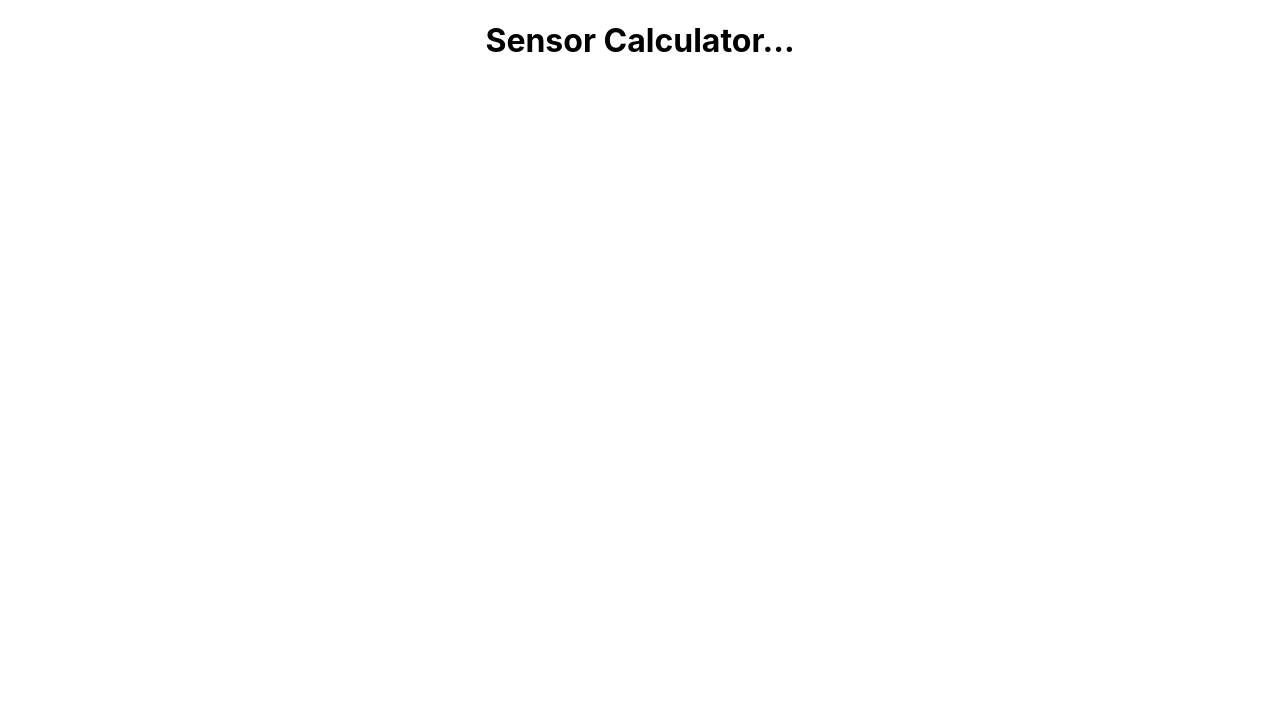
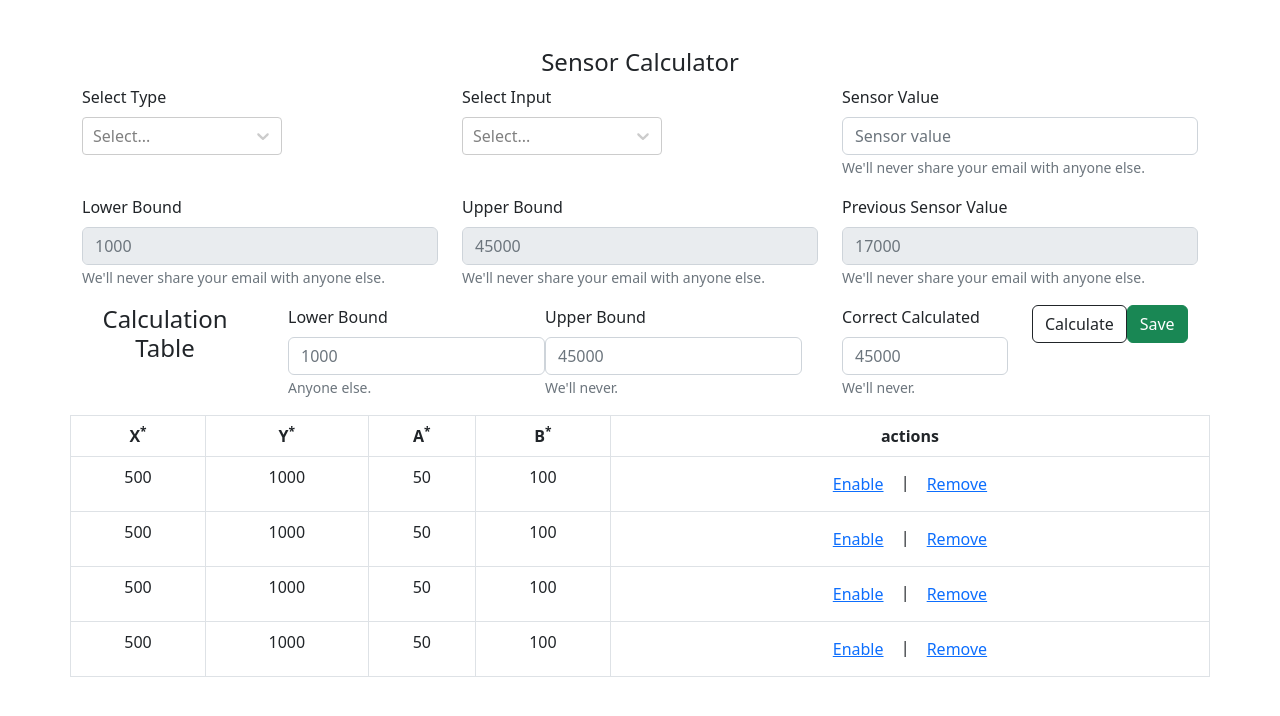
Before and after one commit to nomanfarooq/sensor-calculation-table, a React (Create React App) app: page / in a window 1280 px wide. Shown: the top 716 px of the page. Built offline with nearby package versions, Linux system fonts and the light colour scheme.

Commit message:
layout added sensor calculator

```diff
--- a/src/App.js
+++ b/src/App.js
@@ -1,5 +1,6 @@
 //import logo from './logo.svg';
 import './App.css';
+import 'bootstrap/dist/css/bootstrap.min.css';
 import SensorCalculator from "./components/SensorCalculator";
 
 function App() {
--- /dev/null
+++ b/src/components/CalculationTable.js
@@ -0,0 +1,54 @@
+import Table from 'react-bootstrap/Table';
+import { Button } from 'react-bootstrap';
+
+function createData ( x, y, a, b ) {
+	return {x, y, a, b};
+}
+
+function CalculationTable () {
+	return (
+		<Table bordered hover>
+			<thead>
+			<tr>
+				<th>X<sup>*</sup></th>
+				<th>Y<sup>*</sup></th>
+				<th>A<sup>*</sup></th>
+				<th>B<sup>*</sup></th>
+				<th>actions</th>
+			</tr>
+			</thead>
+			<tbody>
+			<tr>
+				<td>500</td>
+				<td>1000</td>
+				<td>50</td>
+				<td>100</td>
+				<td><Button variant="link">Enable</Button> | <Button variant="link">Remove</Button></td>
+			</tr>
+			<tr>
+				<td>500</td>
+				<td>1000</td>
+				<td>50</td>
+				<td>100</td>
+				<td><Button variant="link">Enable</Button> | <Button variant="link">Remove</Button></td>
+			</tr>
+			<tr>
+				<td>500</td>
+				<td>1000</td>
+				<td>50</td>
+				<td>100</td>
+				<td><Button variant="link">Enable</Button> | <Button variant="link">Remove</Button></td>
+			</tr>
+			<tr>
+				<td>500</td>
+				<td>1000</td>
+				<td>50</td>
+				<td>100</td>
+				<td><Button variant="link">Enable</Button> | <Button variant="link">Remove</Button></td>
+			</tr>
+			</tbody>
+		</Table>
+	);
+}
+
+export default CalculationTable;
--- a/src/components/SensorCalculator.js
+++ b/src/components/SensorCalculator.js
@@ -1,11 +1,262 @@
-import React from 'react';
+import React, { useState } from 'react';
+import { Container, Row, Col, Form, Button } from 'react-bootstrap';
+import Select from 'react-select';
+import CalculationTable from './CalculationTable';
+
+//Need this data via api
+const statusList = [
+	{label: 'ONLINE', value: 'ONLINE'},
+	{label: 'OFFLINE', value: 'OFFLINE'},
+	{label: 'AWAY', value: 'AWAY'},
+	{label: 'BACKLOG', value: 'BACKLOG'},
+];
+
+const analogueInputs = [
+	{
+		value: 'fllvl',
+		label: 'Fuel Level',
+	},
+	{
+		value: 'load',
+		label: 'Load',
+	},
+	{
+		value: 'temp',
+		label: 'Temperature',
+	},
+	{
+		value: 'stblt',
+		label: 'Seat Belt',
+	},
+	{
+		value: 'eng',
+		label: 'Engine',
+	},
+];
+
+const analogueInputsTypes = [
+	{
+		value: 'analogue-input-1',
+		label: 'Analogue Input 1',
+	},
+	{
+		value: 'analogue-input-2',
+		label: 'Analogue Input 2',
+	},
+	{
+		value: 'analogue-input-3',
+		label: 'Analogue Input 3',
+	},
+	{
+		value: 'analogue-input-4',
+		label: 'Analogue Input 4',
+	},
+	{
+		value: 'analogue-input-5',
+		label: 'Analogue Input 5',
+	},
+];
+
+const select2Styles = {
+	menu: ( provided, state ) => ({
+		...provided,
+		width: state.selectProps.width,
+		boxShadow: '0px 0px 14px rgba(0, 0, 0, 0.1)',
+		borderRadius: 12,
+		color: '#272D4E',
+		fontWeight: '500',
+		padding: 16,
+		'::after': {
+			content: '"\\25B2"',
+			position: 'absolute',
+			top: -17,
+			color: '#fff',
+			right: 20,
+			zIndex: 1,
+		},
+	}),
+
+	control: ( provided, state ) => ({
+		...provided,
+		width: 200,
+		boxShadow: 'none',
+		//border: 0,
+		//borderColor: 'transparent',
+		':hover': {
+			//borderColor: 'transparent',
+			//border: 0,
+			boxShadow: 'none',
+		},
+	}),
+
+	option: ( styles, {data, isDisabled, isFocused, isSelected, selectProps} ) => {
+		return {
+			...styles,
+			backgroundColor: isFocused ? selectProps.layout : null,
+			color: isFocused ? '#272D4E' : null,
+			fontWeight: isFocused && '600',
+			borderRadius: 12,
+		};
+	},
+
+	singleValue: ( provided, state ) => {
+		const opacity = state.isDisabled ? 0.5 : 1;
+		const transition = 'opacity 300ms';
+		return {...provided, opacity, transition};
+	},
+};
 
 const SensorCalculator = () => {
-    return (
-        <>
-         <h1>Sensor Calculator...</h1>
-        </>
-    );
+	const [loading, setLoading] = useState(false);
+	const [inputType, setInputType] = useState('');
+	const [input, setInput] = useState('');
+
+	return (
+		<Container className="mt-5">
+			<h4>Sensor Calculator</h4>
+			<Row>
+				<Col md={4} className="text-start">
+					<Form>
+						<Form.Group className="mb-3" controlId="formBasicEmail">
+							<Form.Label>Select Type</Form.Label>
+							<Select
+								styles={select2Styles}
+								width="300px"
+								layout={'#F5F5F5'}
+								components={{IndicatorSeparator: () => null}}
+								isSearchable={true}
+								className="pr-4"
+								options={analogueInputsTypes}
+								value={analogueInputsTypes.find(item => item.value === inputType)}
+								onChange={( {value = null} ) => {
+									setInputType(value);
+									//onUpdateOnlineStatus(value);
+								}}
+							/>
+						</Form.Group>
+					</Form>
+				</Col>
+				<Col md={4} className="text-start">
+					<Form>
+						<Form.Group className="mb-3" controlId="formBasicEmail">
+							<Form.Label>Select Input</Form.Label>
+							<Select
+								styles={select2Styles}
+								width="300px"
+								layout={'#F5F5F5'}
+								components={{IndicatorSeparator: () => null}}
+								isSearchable={true}
+								className="pr-4"
+								options={analogueInputs}
+								value={analogueInputs.find(item => item.value === input)}
+								onChange={( {value = null} ) => {
+									setInput(value);
+									//onUpdateOnlineStatus(value);
+								}}
+							/>
+						</Form.Group>
+					</Form>
+				</Col>
+				<Col md={4} className="text-start">
+					<Form>
+						<Form.Group className="mb-3" controlId="formBasicEmail">
+							<Form.Label>Sensor Value</Form.Label>
+							<Form.Control type="text" placeholder="Sensor value"/>
+							<Form.Text className="text-muted">
+								We'll never share your email with anyone else.
+							</Form.Text>
+						</Form.Group>
+					</Form>
+				</Col>
+			</Row>
+			<Row>
+				<Col md={4} className="text-start">
+					<Form>
+						<Form.Group className="mb-3" controlId="lowerBoundPre">
+							<Form.Label>Lower Bound</Form.Label>
+							<Form.Control type="text" placeholder="1000" disabled={true}/>
+							<Form.Text className="text-muted">
+								We'll never share your email with anyone else.
+							</Form.Text>
+						</Form.Group>
+					</Form>
+				</Col>
+				<Col md={4} className="text-start">
+					<Form>
+						<Form.Group className="mb-3" controlId="upperBoundPre">
+							<Form.Label>Upper Bound</Form.Label>
+							<Form.Control type="text" placeholder="45000" disabled={true}/>
+							<Form.Text className="text-muted">
+								We'll never share your email with anyone else.
+							</Form.Text>
+						</Form.Group>
+					</Form>
+				</Col>
+				<Col md={4} className="text-start">
+					<Form>
+						<Form.Group className="mb-3" controlId="preSensorValue">
+							<Form.Label>Previous Sensor Value</Form.Label>
+							<Form.Control type="text" placeholder="17000" disabled={true}/>
+							<Form.Text className="text-muted">
+								We'll never share your email with anyone else.
+							</Form.Text>
+						</Form.Group>
+					</Form>
+				</Col>
+			</Row>
+			<Row>
+				<Col md={2}>
+					<h4>Calculation Table</h4>
+				</Col>
+				<Col md={6}>
+					<div className="d-flex flex-nowrap justify-content-center align-content-center">
+						<Form className="text-start">
+							<Form.Group className="mb-3" controlId="lowerBoundPre">
+								<Form.Label>Lower Bound</Form.Label>
+								<Form.Control type="text" placeholder="1000"/>
+								<Form.Text className="text-muted">
+									Anyone else.
+								</Form.Text>
+							</Form.Group>
+						</Form>
+						<div className="ml-auto">
+							<Form className="text-start">
+								<Form.Group className="mb-3" controlId="upperBoundPre">
+									<Form.Label>Upper Bound</Form.Label>
+									<Form.Control type="text" placeholder="45000"/>
+									<Form.Text className="text-muted">
+										We'll never.
+									</Form.Text>
+								</Form.Group>
+							</Form>
+						</div>
+					</div>
+				</Col>
+				<Col md={2}>
+					<Form className="text-start">
+						<Form.Group className="mb-3" controlId="upperBoundPre">
+							<Form.Label>Correct Calculated</Form.Label>
+							<Form.Control type="text" placeholder="45000"/>
+							<Form.Text className="text-muted">
+								We'll never.
+							</Form.Text>
+						</Form.Group>
+					</Form>
+				</Col>
+				<Col md={2}>
+					<div className="d-flex flex-nowrap">
+						<Button variant="outline-dark">Calculate</Button>
+						<div className="ml-auto">
+							<Button variant="success">Save</Button>
+						</div>
+					</div>
+				</Col>
+			</Row>
+			<Row>
+				<CalculationTable/>
+			</Row>
+		</Container>
+	);
 };
 
 export default SensorCalculator;
```
